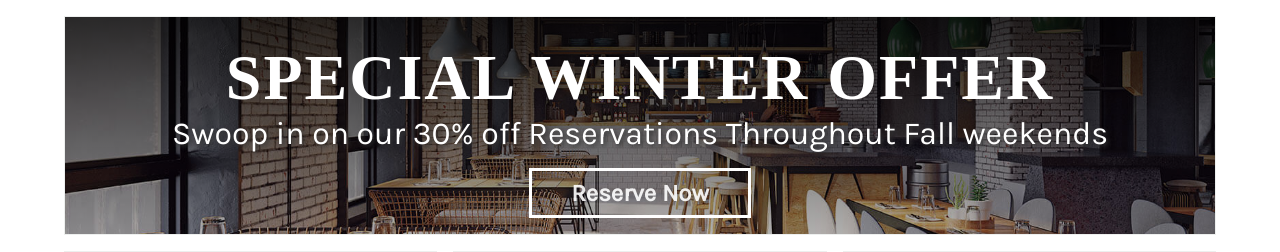
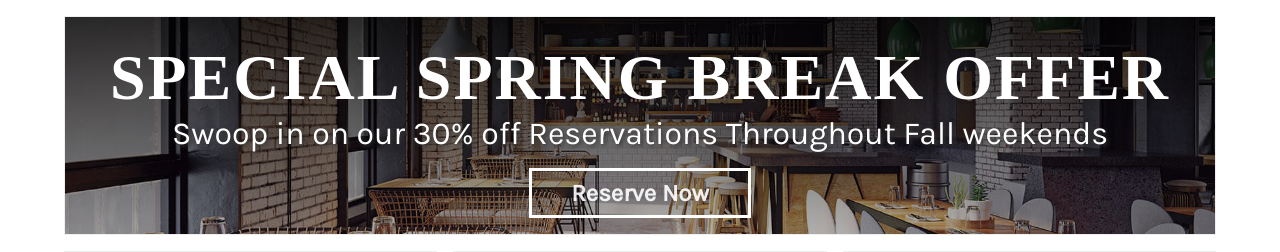
Before and after one commit to Dcomforter/New-Kitchen, a Django app: page / in a window 1280 px wide. Shown: the part 308-560 px from the top of the page. Run offline with Django 4.2, Linux system fonts and the light colour scheme; some web fonts are replaced.

Commit message:
Updated index.html WITH SPRING BREAK OFFER

```diff
--- a/newapp/templates/index.html
+++ b/newapp/templates/index.html
@@ -4,7 +4,7 @@
 {% block content %}
   <section>
     <article id="hero">
-      <h1 class="heading_shadow">SPECIAL WINTER OFFER</h1>
+      <h1 class="heading_shadow">SPECIAL SPRING BREAK OFFER</h1>
       <p>
         Swoop in on our 30% off Reservations Throughout Fall weekends
       </p>
```
